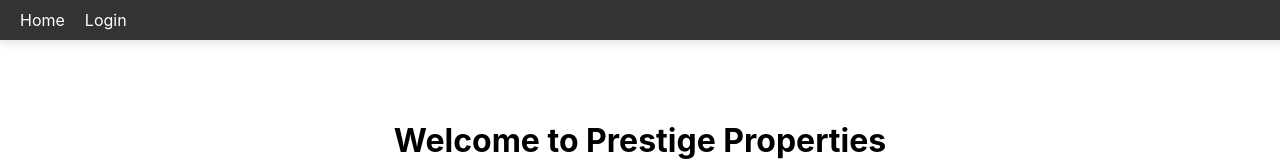
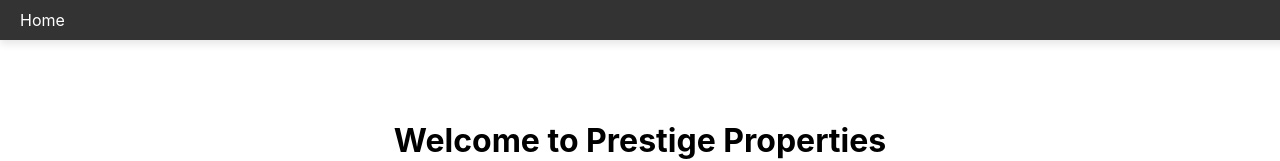
Before and after one commit to Emmanuel-hub-bit/prestige-property-app, a React (Create React App) app in the folder client/: page / in a window 1280 px wide. Shown: the top 161 px of the page. Built offline with nearby package versions, Linux system fonts and the light colour scheme.

Commit message:
chnages to Header.js

```diff
--- a/client/src/components/Header.js
+++ b/client/src/components/Header.js
@@ -31,9 +31,9 @@ const Header = () => {
         )}
 
         {/* Show Login link only if user is not logged in */}
-        {!user && (
+        {/* {!user && (
           <Link to="/login" style={linkStyles}>Login</Link>
-        )}
+        )} */}
       </nav>
 
       {/* User Info and Logout button aligned to the right */}
```
Also changed, not shown: 1 other file (tests, documents, lock files or other folders).
